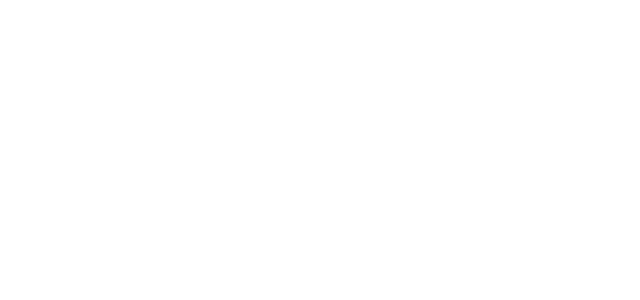
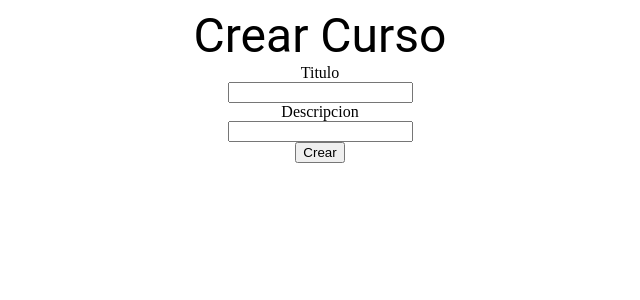
Before and after one commit to sip1-uade/better-classes-ui, a React (Create React App) app: page /universities/new-course in a window 1280 px wide. Shown: the top 300 px of the page, without its empty margins (320-960 px from the left). Built offline with nearby package versions, Linux system fonts and the light colour scheme.

Commit message:
Added course creation

```diff
--- a/src/App.js
+++ b/src/App.js
@@ -1,9 +1,10 @@
 import React from "react";
 import { Route, BrowserRouter as Router } from "react-router-dom";
 import Home from "./components/Home";
-import University from "./components/University";
+import University from "./components/university/University";
 import Teacher from "./components/Teacher";
 import Student from "./components/Student";
+import CreateCourse from "./components/university/CreateCourse";
 
 const App = () => {
   return (
@@ -12,6 +13,11 @@
         <div>
           <Route path="/" exact component={Home} />
           <Route path="/universities" exact component={University} />
+          <Route
+            path="/universities/new-course"
+            exact
+            component={CreateCourse}
+          />
           <Route path="/teachers" exact component={Teacher} />
           <Route path="/students" exact component={Student} />
         </div>
--- a/src/client/client.js
+++ b/src/client/client.js
@@ -1,5 +1,5 @@
 import axios from "axios";
 
 export default axios.create({
-  baseURL: "http://seminario1.azurewebsites.net",
+  baseURL: "http://seminario1.azurewebsites.net/api",
 });
--- /dev/null
+++ b/src/components/university/CreateCourse.js
@@ -0,0 +1,50 @@
+import { Container, makeStyles, Typography } from "@material-ui/core";
+import { React, useState } from "react";
+import client from "../../client/client";
+import { Redirect } from "react-router-dom";
+
+const useStyles = makeStyles((theme) => ({
+  form: {
+    display: "flex",
+    flexDirection: "column",
+    alignItems: "center",
+  },
+}));
+
+const CreateCourse = () => {
+  const classes = useStyles();
+  const [formData, setFormData] = useState("");
+  const [submited, setSubmited] = useState(false);
+
+  const onSubmitForm = async (event) => {
+    event.preventDefault();
+    const response = await client.post("/courses/CreateCourse", formData);
+    console.log(response);
+    setSubmited(true);
+  };
+  const handleChange = (event) => {
+    setFormData({
+      ...formData,
+      [event.target.name]: event.target.value,
+    });
+  };
+  return (
+    <div>
+      <Container>
+        <Typography variant="h3" marked="center" align="center">
+          Crear Curso
+        </Typography>
+        <form onSubmit={onSubmitForm} className={classes.form}>
+          <label style={{ display: "flex" }}>Titulo</label>
+          <input name="title" type="text" onChange={handleChange} />
+          <label>Descripcion</label>
+          <input name="Description" type="text" onChange={handleChange} />
+          <input type="submit" value="Crear" />
+        </form>
+      </Container>
+      {submited && <Redirect to="/universities" />}
+    </div>
+  );
+};
+
+export default CreateCourse;
--- a/src/components/University.js
+++ b/src/components/university/University.js
@@ -9,14 +9,16 @@
   TableRow,
   Button,
 } from "@material-ui/core";
-import client from "../client/client";
+import client from "../../client/client";
+import { Link } from "react-router-dom";
 
 const University = () => {
   const [courses, setCourses] = useState([]);
   useEffect(() => {
     const search = async () => {
-      const { data } = await client.get("api/courses/");
+      const { data } = await client.get("/courses/");
       setCourses(data.courses);
+      console.log(courses);
     };
     search();
   }, []);
@@ -34,7 +36,12 @@
       <Typography color="inherit" align="center" variant="h3" marked="center">
         Gestion Universidades
       </Typography>
-      <Button color="primary" variant="contained">
+      <Button
+        component={Link}
+        to="/universities/new-course"
+        color="primary"
+        variant="contained"
+      >
         Agregar Curso
       </Button>
       <TableContainer>
```
